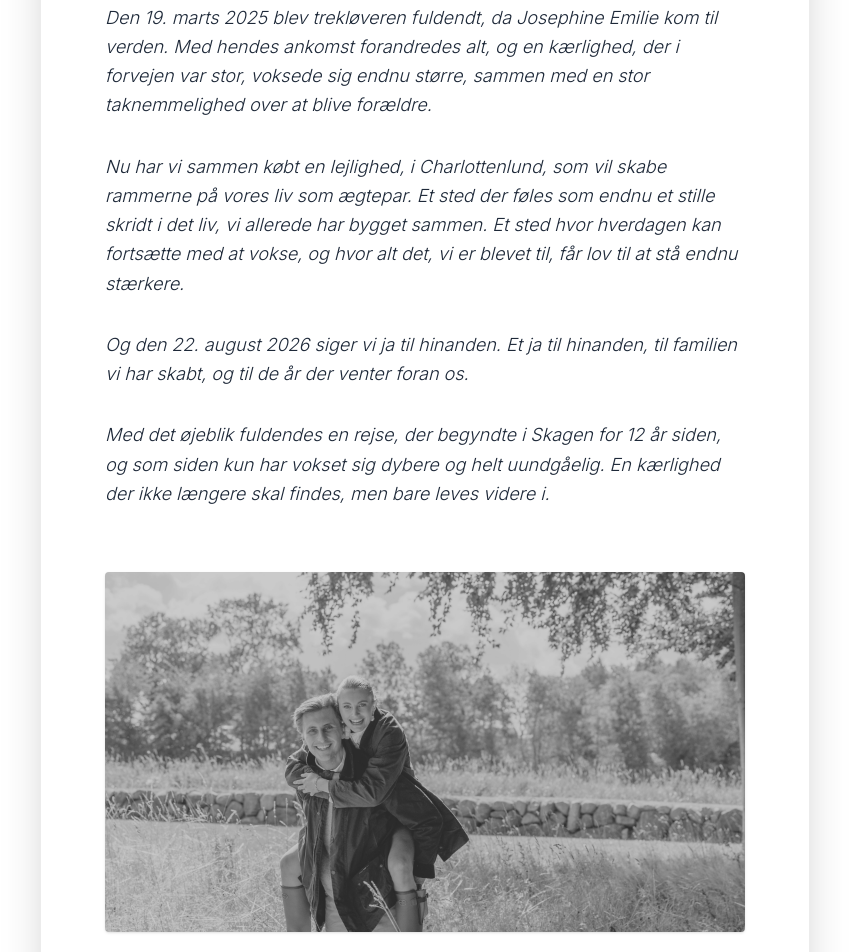
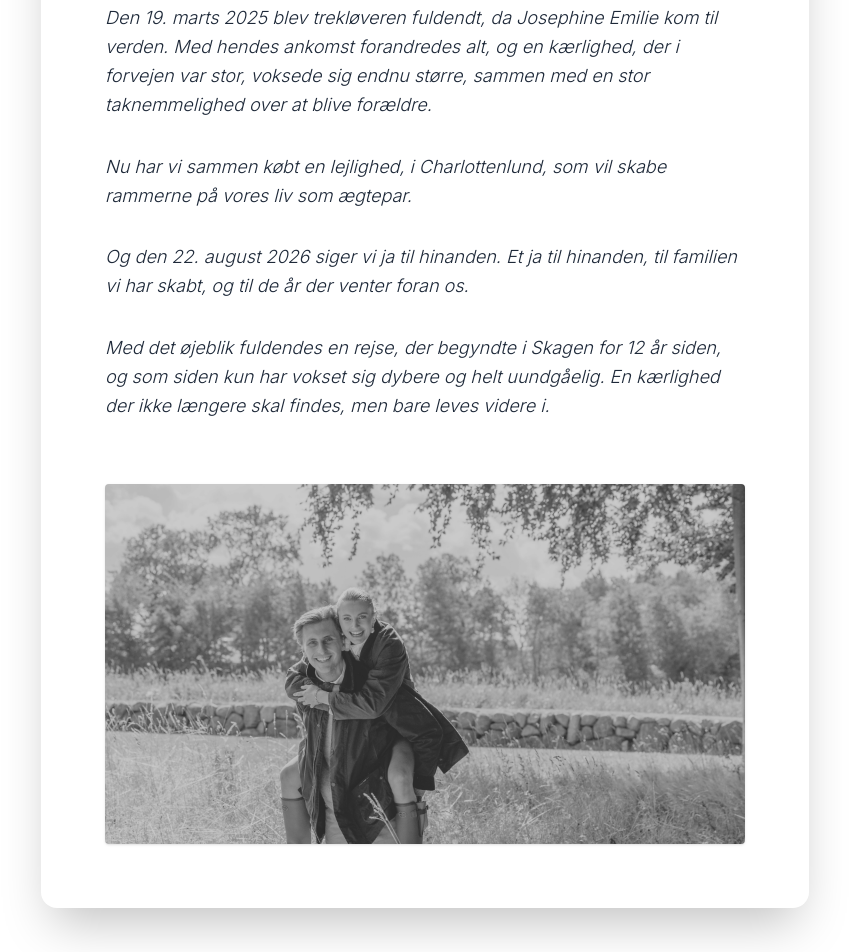
Before and after one commit to jeghuskerwow-alt/wedding-site, a React app: page historie.html in a window 1280 px wide. Shown: the part 1161-2113 px from the top of the page, without its empty margins (215-1064 px from the left). Built offline with nearby package versions, Linux system fonts and the light colour scheme; a web font is replaced by a local one.

Commit message:
Update historie.html

```diff
--- a/historie.html
+++ b/historie.html
@@ -86,7 +86,7 @@
               Den 19. marts 2025 blev trekløveren fuldendt, da Josephine Emilie kom til verden. Med hendes ankomst forandredes alt, og en kærlighed, der i forvejen var stor, voksede sig endnu større, sammen med en stor taknemmelighed over at blive forældre.
             </p>
             <p>
-              Nu har vi sammen købt en lejlighed, i Charlottenlund, som vil skabe rammerne på vores liv som ægtepar. Et sted der føles som endnu et stille skridt i det liv, vi allerede har bygget sammen. Et sted hvor hverdagen kan fortsætte med at vokse, og hvor alt det, vi er blevet til, får lov til at stå endnu stærkere.
+              Nu har vi sammen købt en lejlighed, i Charlottenlund, som vil skabe rammerne på vores liv som ægtepar.
             </p>
             <p>
               Og den 22. august 2026 siger vi ja til hinanden. Et ja til hinanden, til familien vi har skabt, og til de år der venter foran os.
```
